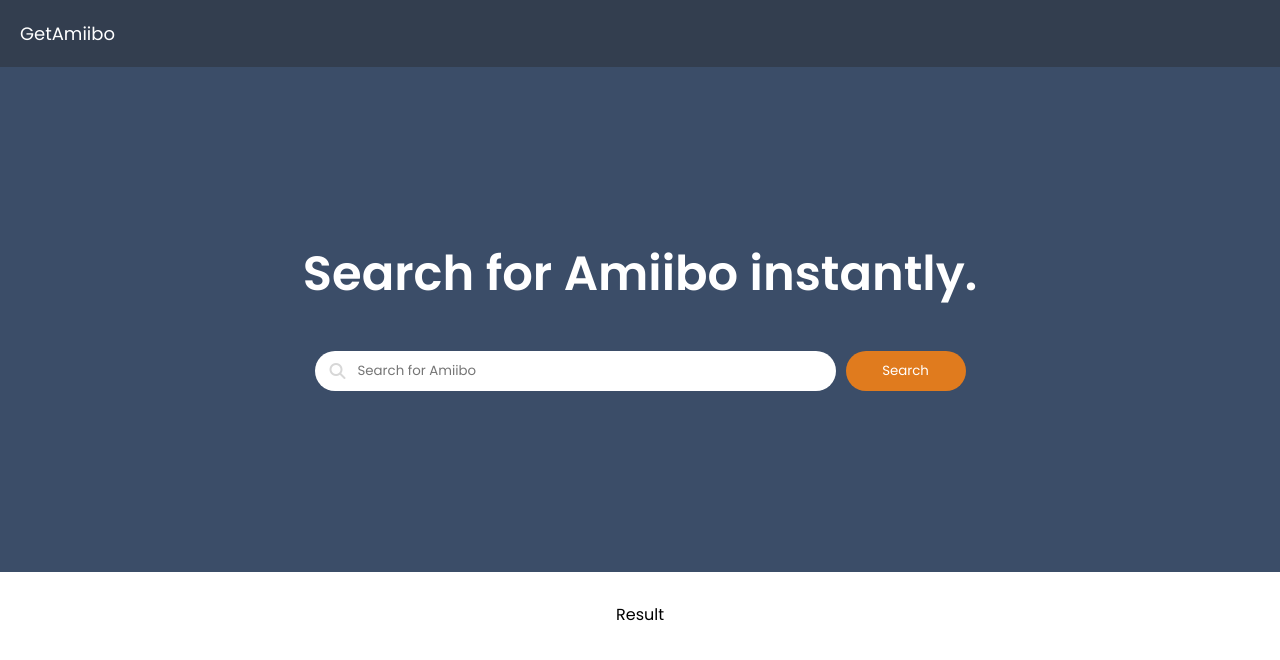
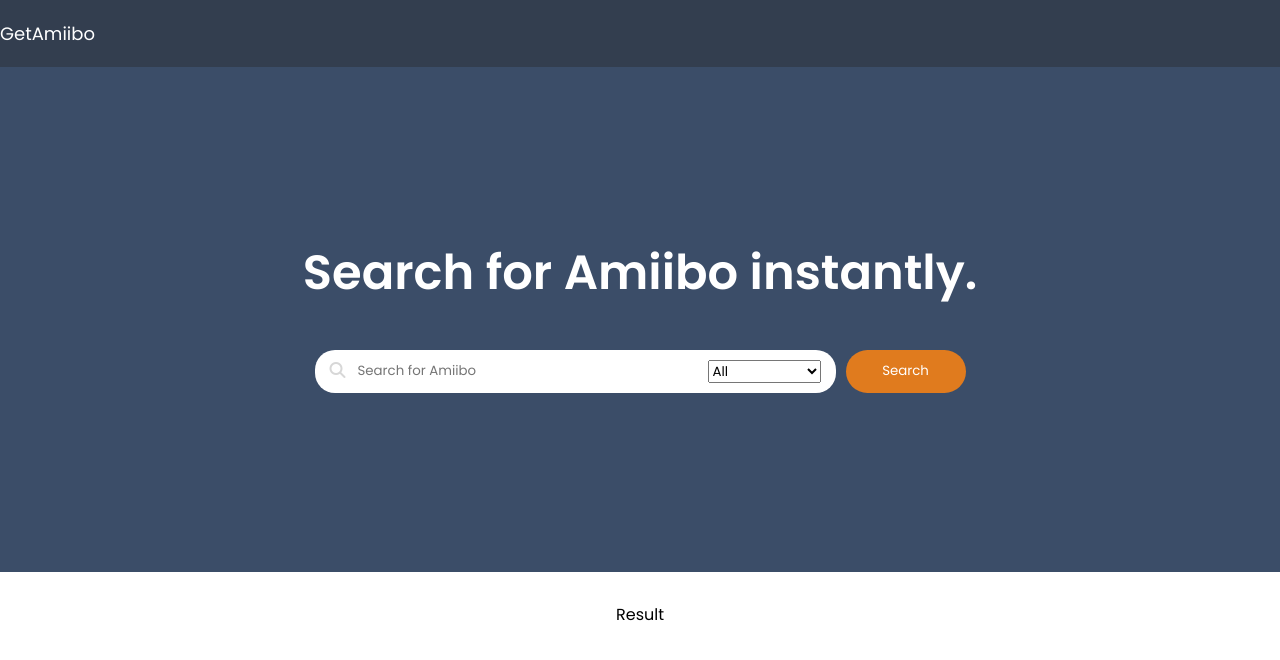
Before and after one commit to psalmalika/Progate-JavaScript-Tugas-Akhir, a plain HTML site: page index.html in a window 1280 px wide. Drawn offline with Linux system fonts and the light colour scheme.

Commit message:
Update index.html

```diff
--- a/index.html
+++ b/index.html
@@ -1,6 +1,7 @@
 <!DOCTYPE html>
 <html>
     <head>
+        <meta charset="UTF-8">
         <link rel="preconnect" href="https://fonts.googleapis.com">
         <link rel="preconnect" href="https://fonts.gstatic.com" crossorigin>
         <link href="https://fonts.googleapis.com/css2?family=Poppins:ital,wght@0,300;0,400;0,500;0,600;0,700;0,800;0,900;1,300;1,400;1,500;1,600;1,700;1,800;1,900&display=swap" rel="stylesheet">
@@ -11,18 +12,25 @@
 
     <body>
         <header>
-                <div class="container">
+                <div class="header-container">
                     <p id="head">GetAmiibo</p>
                 </div>
         </header>
 
         <section id="main">
             <div class="main-container">
-                <h1>Search for Amiibo instantly.</h1>
+                <h1 id="title">Search for Amiibo instantly.</h1>
                 <div id="search">
                     <div id="search-bar">
                         <i class="fa-solid fa-magnifying-glass"></i>
                         <input class="search-input" id="keyword-input" type="search" placeholder="Search for Amiibo"/>
+                        <select name="filter" id="filter">
+                            <option value="all">All</option>
+                            <option value="name">Amiibo Name</option>
+                            <option value="character">Character</option>
+                            <option value="aamiiboSeries">Amiibo Series</option>
+                            <option value="gameSeries">Game Series</option>
+                        </select>
                     </div>
                     <button type="submit" id="search-button" onclick="findAmiibo()">Search</button>
                 </div>
@@ -32,8 +40,7 @@
         <section id="search-result">
             <div id="search-result-container">
                         <p>Result</p>
-                <div id="result-container">
-                    <div id="result"></div>
+                    <div id="amiibo-div"></div>
                 </div>
             </div>
         </section>
```
